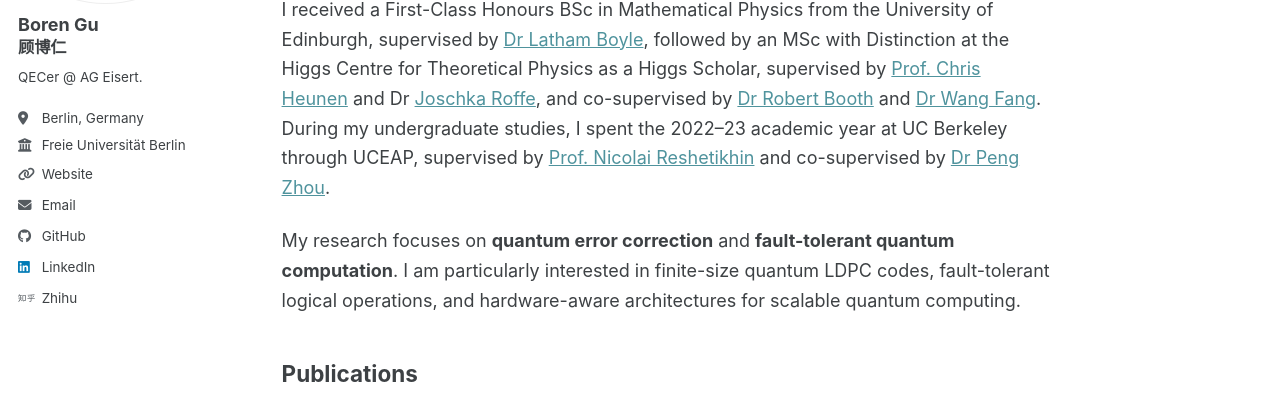
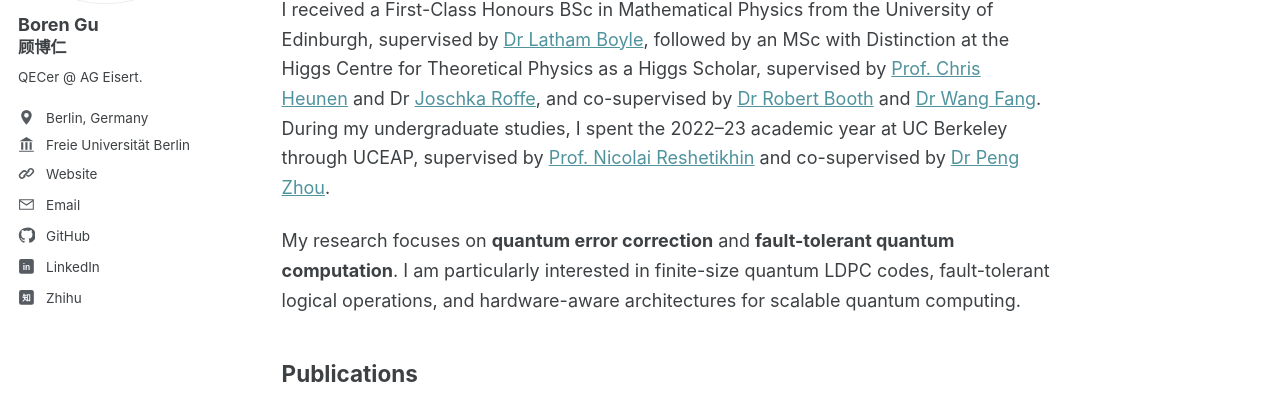
Before and after one commit to BorenGu/borengu_com, a Jekyll site: the page built from _pages/about.md, in a window 1280 px wide. Shown: the part 231-625 px from the top of the page. Built offline with Jekyll 4.4.1, drawn with Linux system fonts in a browser that asks for light colours; a script bundle is joined from its source files by our own code; library files that are not in the unit come from our copies.

Commit message:
Render sidebar icons without webfonts

```diff
--- a/_includes/author-profile.html
+++ b/_includes/author-profile.html
@@ -25,16 +25,16 @@
     <ul class="author__urls social-icons">
       <!-- Font Awesome icons / Biographic information  -->
       {% if author.location %}
-        <li class="author__desktop"><i class="fas fa-fw fa-location-dot icon-pad-right" aria-hidden="true"></i>{{ author.location }}</li>
+        <li class="author__desktop">{% include sidebar-icon.html icon="location" %}{{ author.location }}</li>
       {% endif %}
       {% if author.employer %}
-        <li class="author__desktop"><i class="fas fa-fw fa-building-columns icon-pad-right" aria-hidden="true"></i>{{ author.employer }}</li>
+        <li class="author__desktop">{% include sidebar-icon.html icon="institution" %}{{ author.employer }}</li>
       {% endif %}
       {% if author.uri %}
-        <li><a href="{{ author.uri }}"><i class="fas fa-fw fa-link icon-pad-right" aria-hidden="true"></i>{{ site.data.ui-text[site.locale].website_label | default: "Website" }}</a></li>
+        <li><a href="{{ author.uri }}">{% include sidebar-icon.html icon="website" %}{{ site.data.ui-text[site.locale].website_label | default: "Website" }}</a></li>
       {% endif %}
       {% if author.email %}
-        <li><a href="mailto:{{ author.email }}"><i class="fas fa-fw fa-envelope icon-pad-right" aria-hidden="true"></i>{{ site.data.ui-text[site.locale].email_label | default: "Email" }}</a></li>
+        <li><a href="mailto:{{ author.email }}">{% include sidebar-icon.html icon="email" %}{{ site.data.ui-text[site.locale].email_label | default: "Email" }}</a></li>
       {% endif %}
 
       <!-- Font Awesome and Academicons icons / Academic websites -->
@@ -86,7 +86,7 @@
         <li><a href="https://dribbble.com/{{ author.dribbble }}"><i class="fab fa-fw fa-dribbble icon-pad-right" aria-hidden="true"></i>Dribbble</a></li>
       {% endif %}
       {% if author.github %}
-        <li><a href="https://github.com/{{ author.github }}"><i class="fab fa-fw fa-github icon-pad-right" aria-hidden="true"></i>GitHub</a></li>
+        <li><a href="https://github.com/{{ author.github }}">{% include sidebar-icon.html icon="github" %}GitHub</a></li>
       {% endif %}
       {% if author.kaggle %}
         <li><a href="https://kaggle.com/{{ author.kaggle }}"><i class="fab fa-fw fa-kaggle icon-pad-right" aria-hidden="true"></i>Kaggle</a></li>
@@ -127,7 +127,7 @@
         <li><a href="https://last.fm/user/{{ author.lastfm }}"><i class="fab fa-fw fa-lastfm icon-pad-right" aria-hidden="true"></i>Last.fm</a></li>
       {% endif %}
       {% if author.linkedin %}
-        <li><a href="https://www.linkedin.com/in/{{ author.linkedin }}"><i class="fab fa-fw fa-linkedin icon-pad-right" aria-hidden="true"></i>LinkedIn</a></li>
+        <li><a href="https://www.linkedin.com/in/{{ author.linkedin }}">{% include sidebar-icon.html icon="linkedin" %}LinkedIn</a></li>
       {% endif %}
       {% if author.mastodon %}
         <li><a href="{{ author.mastodon }}"><i class="fab fa-fw fa-mastodon icon-pad-right" aria-hidden="true"></i>Mastodon</a></li>
@@ -169,7 +169,7 @@
         <li><a href="https://www.youtube.com/@{{ author.youtube }}"><i class="fab fa-fw fa-youtube icon-pad-right" aria-hidden="true"></i>YouTube</a></li>
       {% endif %}
       {% if author.zhihu %}
-      <li><a href="https://www.zhihu.com/people/{{ author.zhihu }}"><i class="fab fa-fw fa-zhihu icon-pad-right" aria-hidden="true"></i>Zhihu</a></li>
+      <li><a href="https://www.zhihu.com/people/{{ author.zhihu }}">{% include sidebar-icon.html icon="zhihu" %}Zhihu</a></li>
       {% endif %}
     </ul>
   </div>
--- /dev/null
+++ b/_includes/sidebar-icon.html
@@ -0,0 +1,22 @@
+<svg class="sidebar-icon" viewBox="0 0 16 16" aria-hidden="true" focusable="false">
+  {% case include.icon %}
+    {% when "location" %}
+      <path d="M8 1a5 5 0 0 0-5 5c0 3.6 5 9 5 9s5-5.4 5-9a5 5 0 0 0-5-5Zm0 7.2a2.2 2.2 0 1 1 0-4.4 2.2 2.2 0 0 1 0 4.4Z"/>
+    {% when "institution" %}
+      <path d="M1 14h14v1H1v-1Zm2-1V6h2v7H3Zm4 0V6h2v7H7Zm4 0V6h2v7h-2ZM1.5 5 8 1l6.5 4h-13Z"/>
+    {% when "website" %}
+      <path d="M6.3 10.8 5.1 12a2.3 2.3 0 0 1-3.2-3.2l2.5-2.5a2.3 2.3 0 0 1 3.2 0" fill="none" stroke="currentColor" stroke-width="1.5" stroke-linecap="round"/>
+      <path d="m9.7 5.2 1.2-1.2a2.3 2.3 0 0 1 3.2 3.2l-2.5 2.5a2.3 2.3 0 0 1-3.2 0" fill="none" stroke="currentColor" stroke-width="1.5" stroke-linecap="round"/>
+      <path d="m5.8 10.2 4.4-4.4" fill="none" stroke="currentColor" stroke-width="1.5" stroke-linecap="round"/>
+    {% when "email" %}
+      <path d="M1 3h14v10H1V3Zm1.2 1L8 7.9 13.8 4H2.2ZM14 12V5.3L8 9.2 2 5.3V12h12Z"/>
+    {% when "github" %}
+      <path d="M8 .7a7.3 7.3 0 0 0-2.3 14.2c.4.1.5-.2.5-.4v-1.4c-2.2.5-2.7-1-2.7-1-.4-.9-.9-1.1-.9-1.1-.7-.5.1-.5.1-.5.8.1 1.2.8 1.2.8.7 1.2 1.8.9 2.3.7.1-.5.3-.9.5-1.1-1.8-.2-3.6-.9-3.6-4A3.1 3.1 0 0 1 3.6 5c-.1-.2-.4-1 .1-2.1 0 0 .7-.2 2.4.8a8.1 8.1 0 0 1 4.3 0c1.7-1 2.4-.8 2.4-.8.5 1.1.2 1.9.1 2.1a3.1 3.1 0 0 1 .8 2.2c0 3.1-1.9 3.8-3.6 4 .3.2.5.7.5 1.4v2c0 .2.1.5.5.4A7.3 7.3 0 0 0 8 .7Z"/>
+    {% when "linkedin" %}
+      <rect x="1" y="1" width="14" height="14" rx="2"/>
+      <text x="8" y="11.2" text-anchor="middle" fill="#fff" font-family="Arial, sans-serif" font-size="8" font-weight="700">in</text>
+    {% when "zhihu" %}
+      <rect x="1" y="1" width="14" height="14" rx="2"/>
+      <text x="8" y="11.3" text-anchor="middle" fill="#fff" font-family="Arial, sans-serif" font-size="8" font-weight="700">知</text>
+  {% endcase %}
+</svg>
--- a/assets/css/main.scss
+++ b/assets/css/main.scss
@@ -88,11 +88,16 @@ body,
   display: none;
 }
 
-.author__urls i {
+.author__urls i,
+.sidebar-icon {
   display: inline-block;
   color: #555b60;
   width: 1.25em;
+  height: 1.25em;
+  margin-right: 0.55em;
+  vertical-align: -0.2em;
   text-align: center;
+  fill: currentColor;
 }
 
 .page__content p {
```
